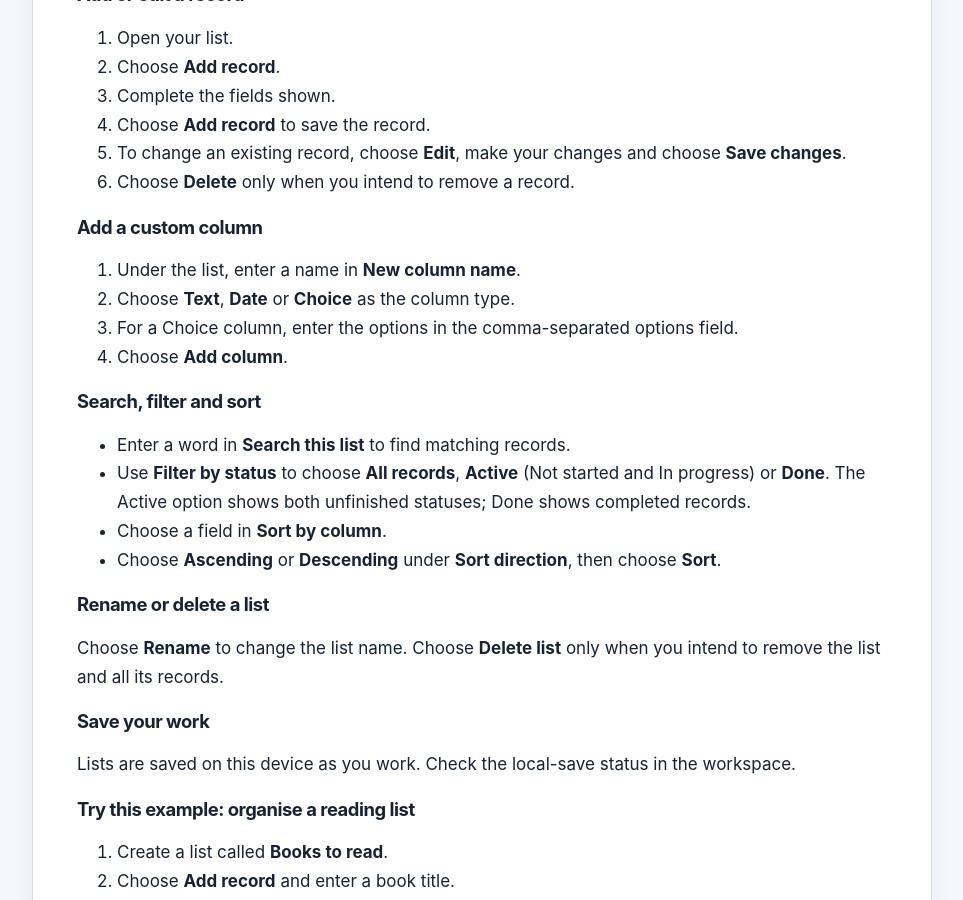
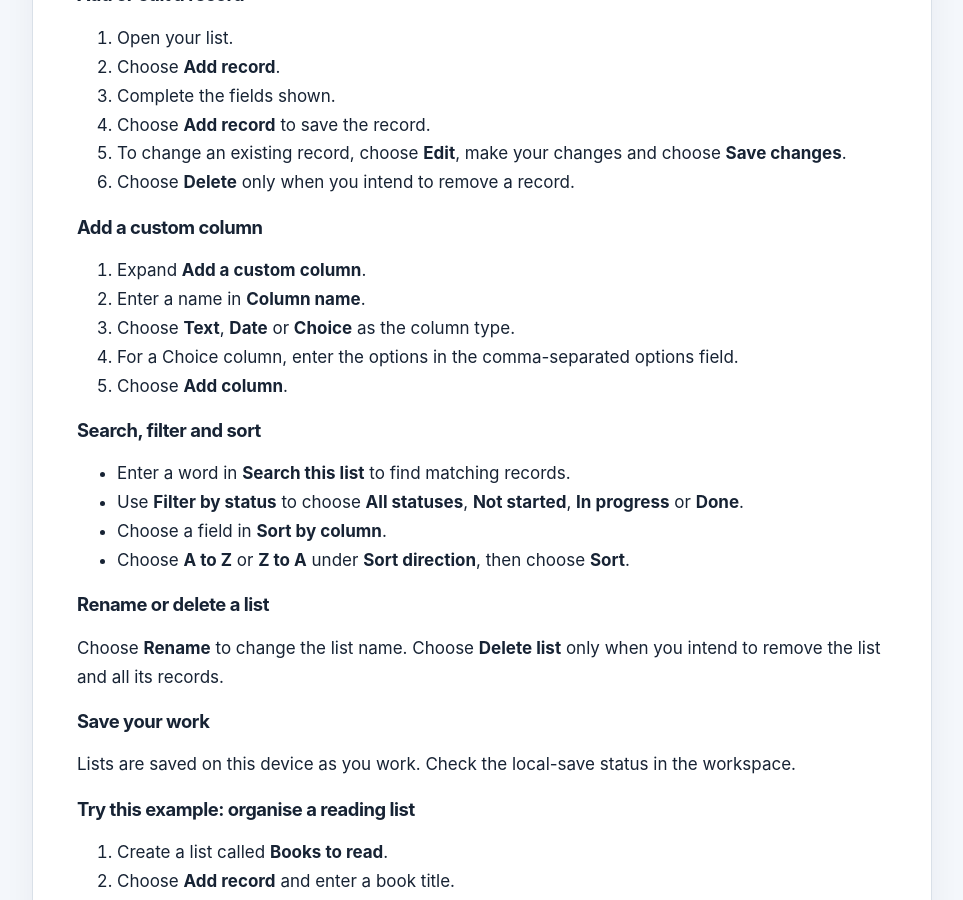
Before and after one commit to conz20/Brightdesk-Wiki, a Jekyll site: the page built from docs/products/lists.md, in a window 1280 px wide and 900 px high, scrolled down 1496 px. Shown: the whole window, without its empty margins (158-1121 px from the left). Built offline with Jekyll 4.4.1, drawn with Linux system fonts in a browser that asks for light colours; some of the changed text lies outside the part shown.

Commit message:
docs: correct Lists and Workspace guide controls

```diff
--- a/docs/products/lists.md
+++ b/docs/products/lists.md
@@ -46,17 +46,18 @@ A new list starts with the columns **Title**, **Status**, **Priority**, **Due da
 
 ### Add a custom column
 
-1. Under the list, enter a name in **New column name**.
-2. Choose **Text**, **Date** or **Choice** as the column type.
-3. For a Choice column, enter the options in the comma-separated options field.
-4. Choose **Add column**.
+1. Expand **Add a custom column**.
+2. Enter a name in **Column name**.
+3. Choose **Text**, **Date** or **Choice** as the column type.
+4. For a Choice column, enter the options in the comma-separated options field.
+5. Choose **Add column**.
 
 ### Search, filter and sort
 
 - Enter a word in **Search this list** to find matching records.
-- Use **Filter by status** to choose **All records**, **Active** (Not started and In progress) or **Done**. The Active option shows both unfinished statuses; Done shows completed records.
+- Use **Filter by status** to choose **All statuses**, **Not started**, **In progress** or **Done**.
 - Choose a field in **Sort by column**.
-- Choose **Ascending** or **Descending** under **Sort direction**, then choose **Sort**.
+- Choose **A to Z** or **Z to A** under **Sort direction**, then choose **Sort**.
 
 ### Rename or delete a list
 
@@ -103,7 +104,9 @@ Lists are saved on this device as you work. Check the local-save status in the w
 
 **Which custom column types can I add?** The current guide lists **Text**, **Date** and **Choice**.
 
-**How do I show only certain records?** Use **Filter by status**. Use **Search this list** when you need to find a word or title.
+**Which status filters are available?** Choose **All statuses**, **Not started**, **In progress** or **Done**. Use **Search this list** when you need to find a word or title.
+
+**What happens if I delete a custom column?** Its values are removed from every record in the list. Check the records before deleting the column.
 
 **What happens if I delete a list?** The list and all its records are removed. Make sure you intend to remove the records before choosing **Delete list**.
 
```
Also changed, not shown: README.md (+5 -4 lines), docs/products/workspace.md (+2 -2 lines), docs/technical/products/lists.md (+5 -4 lines), docs/technical/products/planner.md (+1 -1 lines), docs/technical/products/sheets.md (+1 -1 lines), docs/technical/products/workspace.md (+1 -1 lines), test/product-guide-coverage.test.mjs (+2 -2 lines), test/search.test.mjs (+6 -5 lines).
